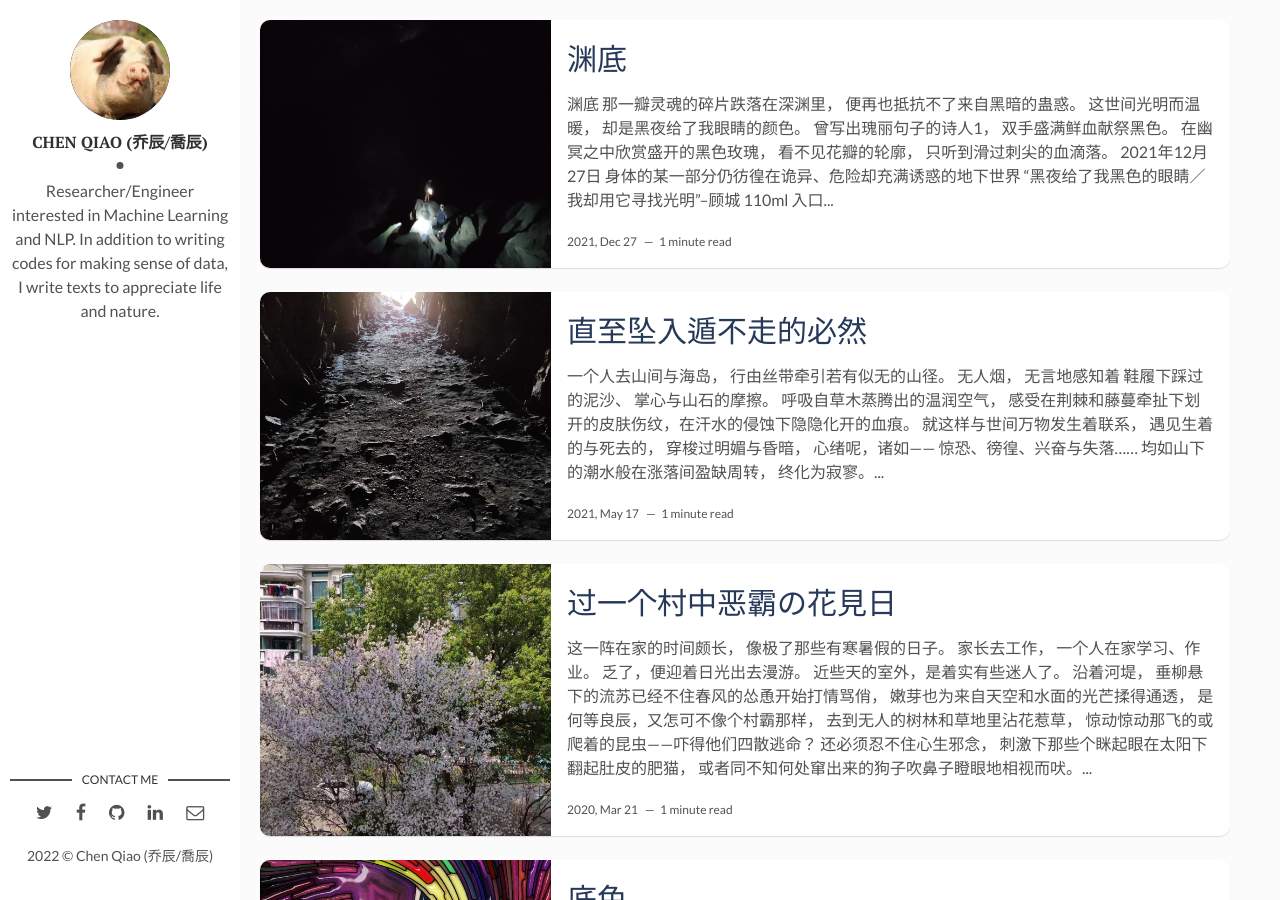
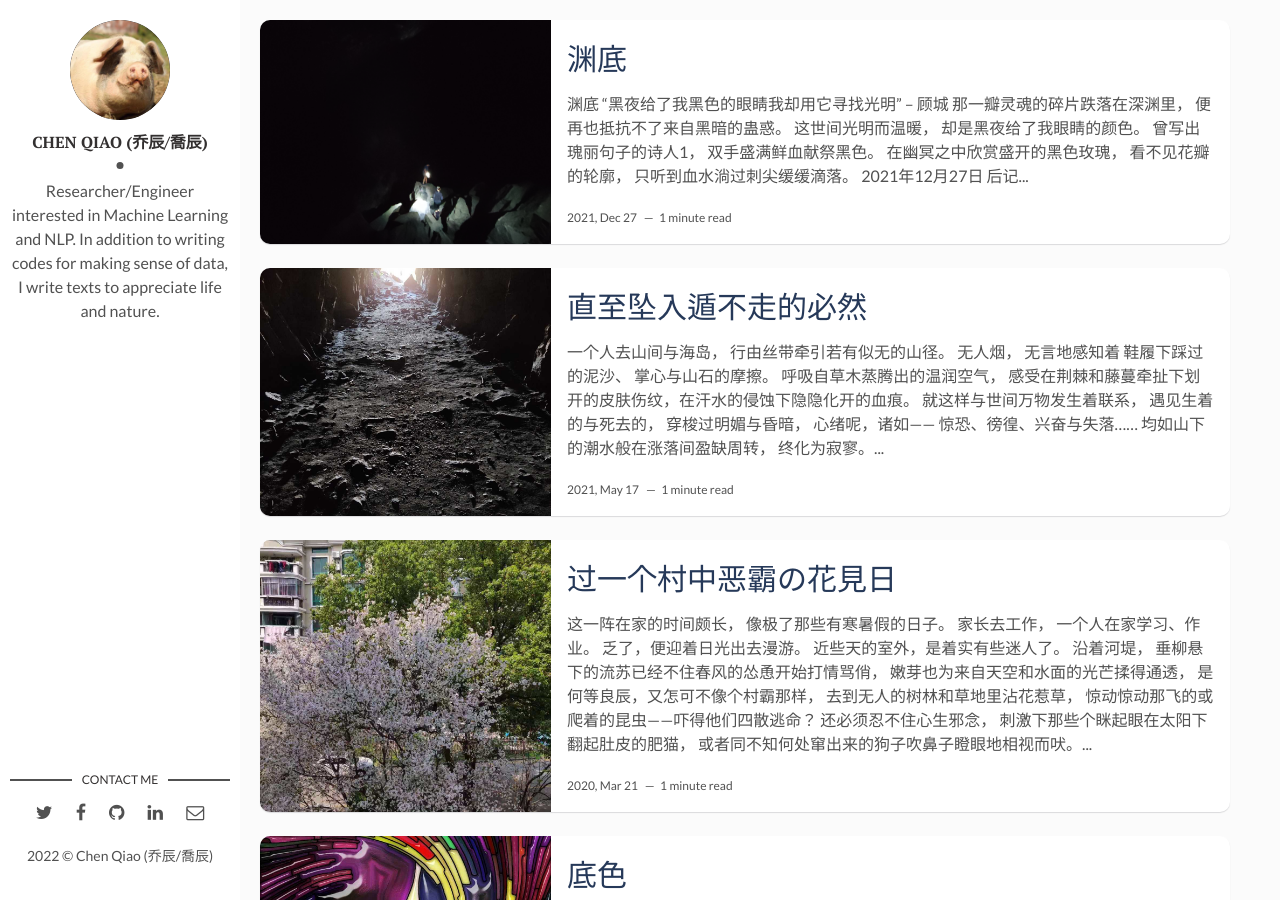
Before and after one commit to qiaochen/qiaochen.github.io, a Jekyll site: the page built from index.html, in a window 1280 px wide and 900 px high. Built offline with Jekyll 4.4.1, drawn with Linux system fonts in a browser that asks for light colours; the list of posts is cut into pages by our own code; some of the changed lines change nothing that is shown.

Commit message:
Update 2022-01-11-darkness.md

```diff
--- a/_posts/2022-01-11-darkness.md
+++ b/_posts/2022-01-11-darkness.md
@@ -11,6 +11,11 @@ tags: [挣扎, 桎梏, 神秘, 黑暗, 异世界]
 
 
 ## 渊底
+
+
+>"黑夜给了我黑色的眼睛<br>我却用它寻找光明"
+>
+>-- [顾城](https://baike.baidu.com/item/%E9%A1%BE%E5%9F%8E/326108)
 
 那一瓣灵魂的碎片跌落在深渊里，<br>
 便再也抵抗不了来自黑暗的蛊惑。
@@ -26,16 +31,19 @@ tags: [挣扎, 桎梏, 神秘, 黑暗, 异世界]
 
 在幽冥之中欣赏盛开的黑色玫瑰，<br>
 看不见花瓣的轮廓，<br>
-只听到滑过刺尖的血滴落。
+只听到血水淌过刺尖缓缓滴落。
 
+2021年12月27日
 
 ---
 
-2021年12月27日
+>后记
+>
+>虽然数小时的地下矿洞探险已经结束，但身体的某一部分仍彷徨在那神秘、危险却充满诱惑的地下世界。
+>
+>莫名想起那位在黑色中寻找光明的[诗人](https://baike.baidu.com/item/%E9%A1%BE%E5%9F%8E/326108)，最终砍死妻子自缢而亡——寻找光明的人最终被黑暗吞噬，就像迷恋上[富江](https://baike.baidu.com/item/%E5%AF%8C%E6%B1%9F/53357)的人最终自取灭亡。
 
-身体的某一部分仍彷徨在<br>诡异、危险却充满诱惑的地下世界
 
-"黑夜给了我黑色的眼睛／我却用它寻找光明"--[顾城](https://en.wikipedia.org/wiki/Gu_Cheng)
 
 [^1]: "黑夜给了我黑色的眼睛／我却用它寻找光明"--[顾城](https://en.wikipedia.org/wiki/Gu_Cheng)
 
```
